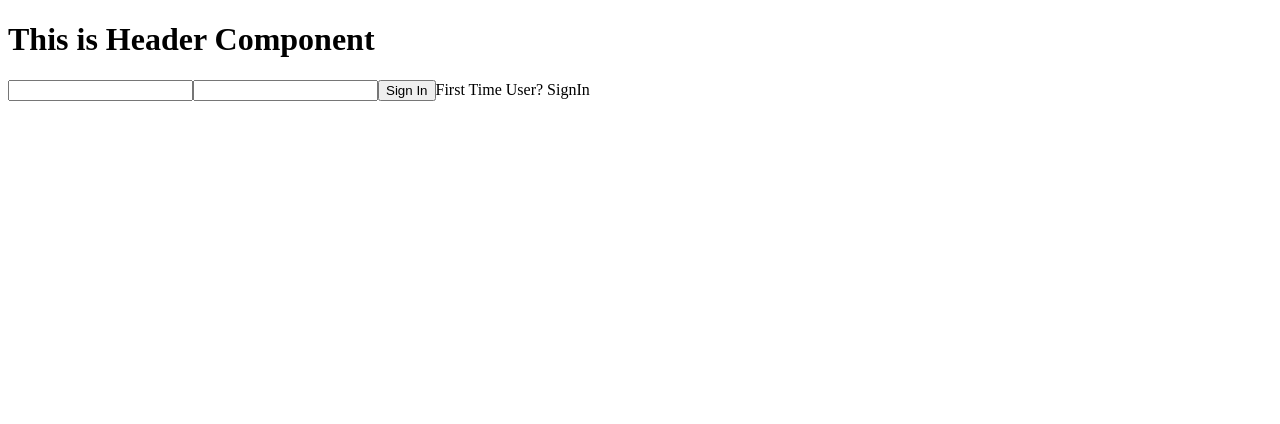
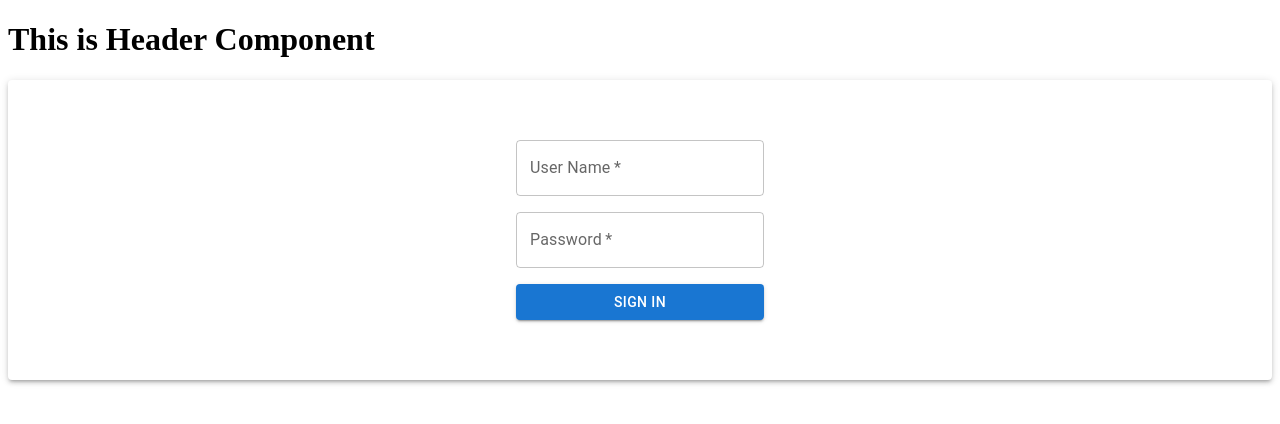
Before and after one commit to DeepthiSreenivasa/ProductCart, a React (Vite) app: page /Login in a window 1280 px wide. Shown: the top 424 px of the page. Built offline with nearby package versions, Linux system fonts and the light colour scheme.

Commit message:
implementing login form

```diff
--- a/package.json
+++ b/package.json
@@ -11,6 +11,11 @@
     "preview": "vite preview"
   },
   "dependencies": {
+    "@emotion/react": "^11.14.0",
+    "@emotion/styled": "^11.14.1",
+    "@fontsource/roboto": "^5.3.0",
+    "@mui/icons-material": "^9.4.0",
+    "@mui/material": "^9.4.0",
     "react": "^19.2.8",
     "react-dom": "^19.2.8",
     "react-router-dom": "^7.18.3"
--- a/src/components/Login.tsx
+++ b/src/components/Login.tsx
@@ -1,29 +1,89 @@
 import { useState } from 'react';
+import Button from '@mui/material/Button';
+import Box from '@mui/material/Box';
+import TextField from '@mui/material/TextField';
+import Paper from '@mui/material/Paper';
+import Stack from '@mui/material/Stack';
+import { HTMLFormMethod } from 'react-router-dom';
 
 const Login = () => {
-  const [userName, setUserName] = useState('');
-  const [password, setPassword] = useState('');
+  const [formData, setFormData] = useState({ username: '', password: '' });
+  const [formError, setFormError] = useState({ usernameInvalid: false, passwordInvalid: false });
+  const emailRegex = /^[a-zA-Z0-9._%+-]+@[a-zA-Z0-9.-]+\.[a-zA-Z]{2,}$/;
 
   const getUserName = ($event: React.ChangeEvent<HTMLInputElement>) => {
-    setUserName(userName);
+    let name = $event.target.value;
+
+    setFormData((prev) => {
+      return { ...prev, username: name };
+    });
+
+    if (!emailRegex.test(formData.username)) {
+      console.log('Into else');
+      setFormError((prev) => {
+        return {
+          ...prev,
+          usernameInvalid: true,
+        };
+      });
+      console.log('Error::', formError.usernameInvalid);
+    }
   };
 
   const getPassword = ($event: React.ChangeEvent<HTMLInputElement>) => {
-    setPassword(password);
+    let password = $event.target.value;
+    setFormData((prev) => {
+      return { ...prev, password: password };
+    });
   };
 
-  const signIn = () => {
-    console.log('UserName::', userName);
-    console.log('PassWord::', password);
+  const handleSubmit = ($event: React.FormEvent<HTMLFormElement>) => {
+    $event.preventDefault();
+    console.log('FormEvent::', formData);
   };
 
   return (
-    <form onSubmit={signIn}>
-      <input type="text" value={userName} onChange={getUserName} />
-      <input type="text" value={password} onChange={getPassword} />
-      <button type="submit">Sign In</button>
-      <span>First Time User? SignIn</span>
-    </form>
+    <>
+      <Paper
+        elevation={3}
+        sx={{
+          display: 'flex',
+          justifyContent: 'center',
+          alignItems: 'center',
+          minHeight: 300,
+        }}
+      >
+        <Box component="form" onSubmit={handleSubmit}>
+          <Stack spacing={2} sx={{ display: 'inline-flex' }}>
+            <TextField
+              required
+              id="username"
+              label="User Name"
+              type="email"
+              value={formData?.username}
+              onChange={getUserName}
+              error={formError.usernameInvalid}
+              helperText={formError.usernameInvalid ? 'Invalid UserName' : ''}
+            />
+            <TextField
+              required
+              id="password"
+              type="password"
+              label="Password"
+              value={formData?.password}
+              onChange={getPassword}
+            />
+            <Button
+              type="submit"
+              variant="contained"
+              disabled={formError.usernameInvalid || formError.passwordInvalid}
+            >
+              Sign In
+            </Button>
+          </Stack>
+        </Box>
+      </Paper>
+    </>
   );
 };
 export default Login;
--- a/src/index.css
+++ b/src/index.css
@@ -0,0 +1,4 @@
+import '@fontsource/roboto/300';
+import '@fontsource/roboto/400';
+import '@fontsource/roboto/500';
+import '@fontsource/roboto/700';
```
Also changed, not shown: 1 other file (tests, documents, lock files or other folders).
